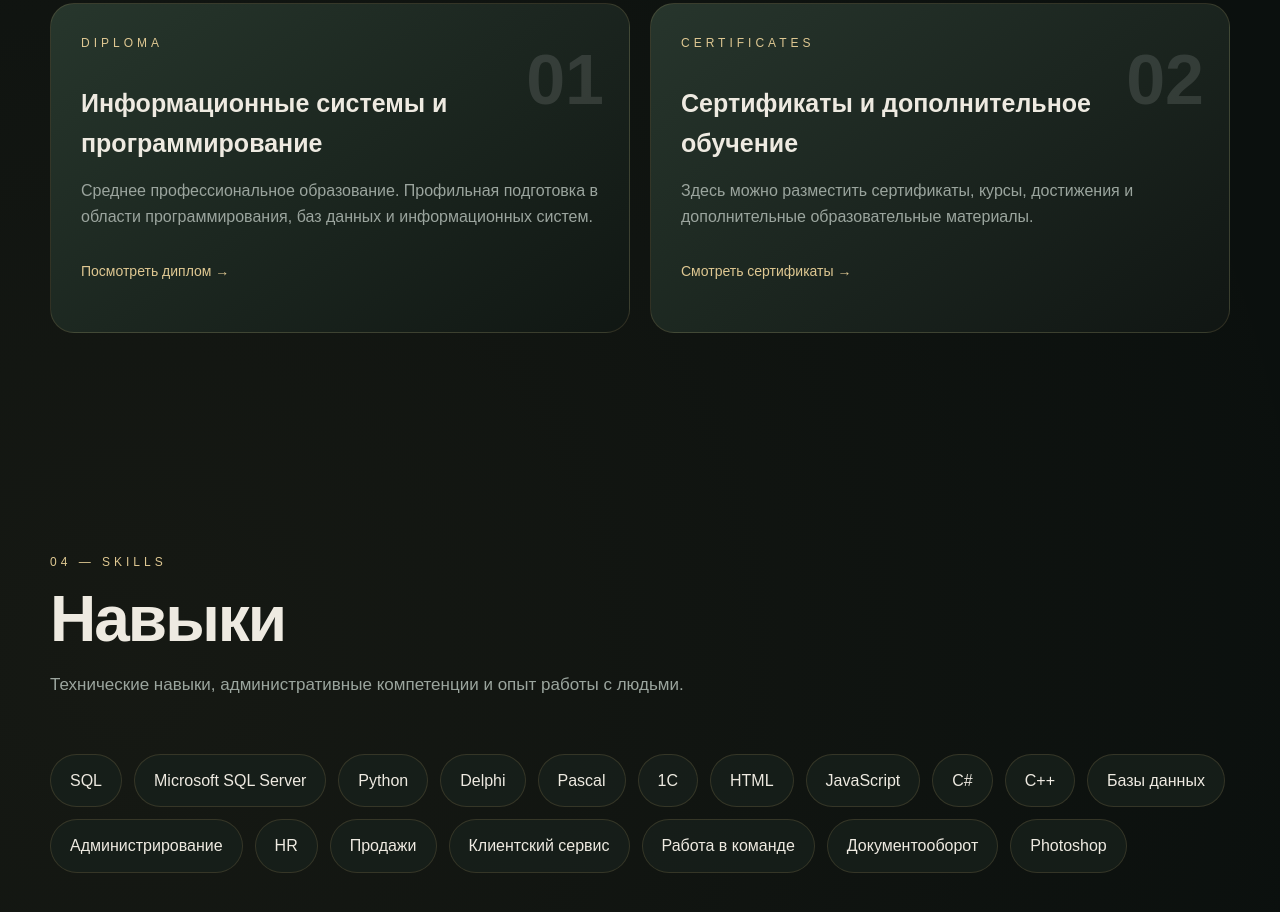
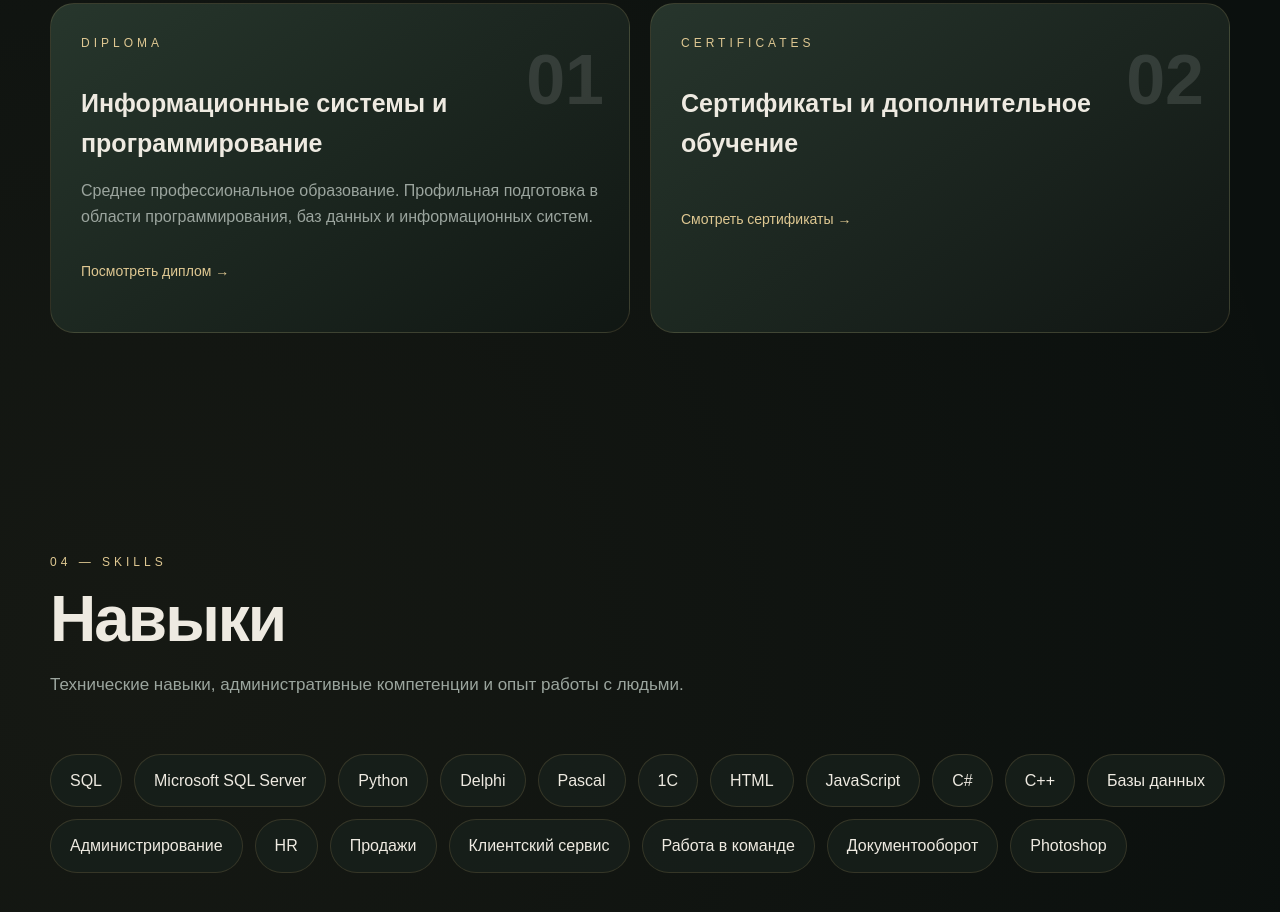
Before and after one commit to Lucifer33677/portfolio, a plain HTML site: page index.html in a window 1280 px wide. Shown: the part 4067-4979 px from the top of the page. Drawn offline with Linux system fonts and the light colour scheme.

Commit message:
Update index.html

```diff
--- a/index.html
+++ b/index.html
@@ -1686,9 +1686,7 @@
                 </h3>
 
                 <p>
-                    Здесь можно разместить сертификаты,
-                    курсы, достижения и дополнительные
-                    образовательные материалы.
+
                 </p>
 
                 <a href="#certificates"
```
